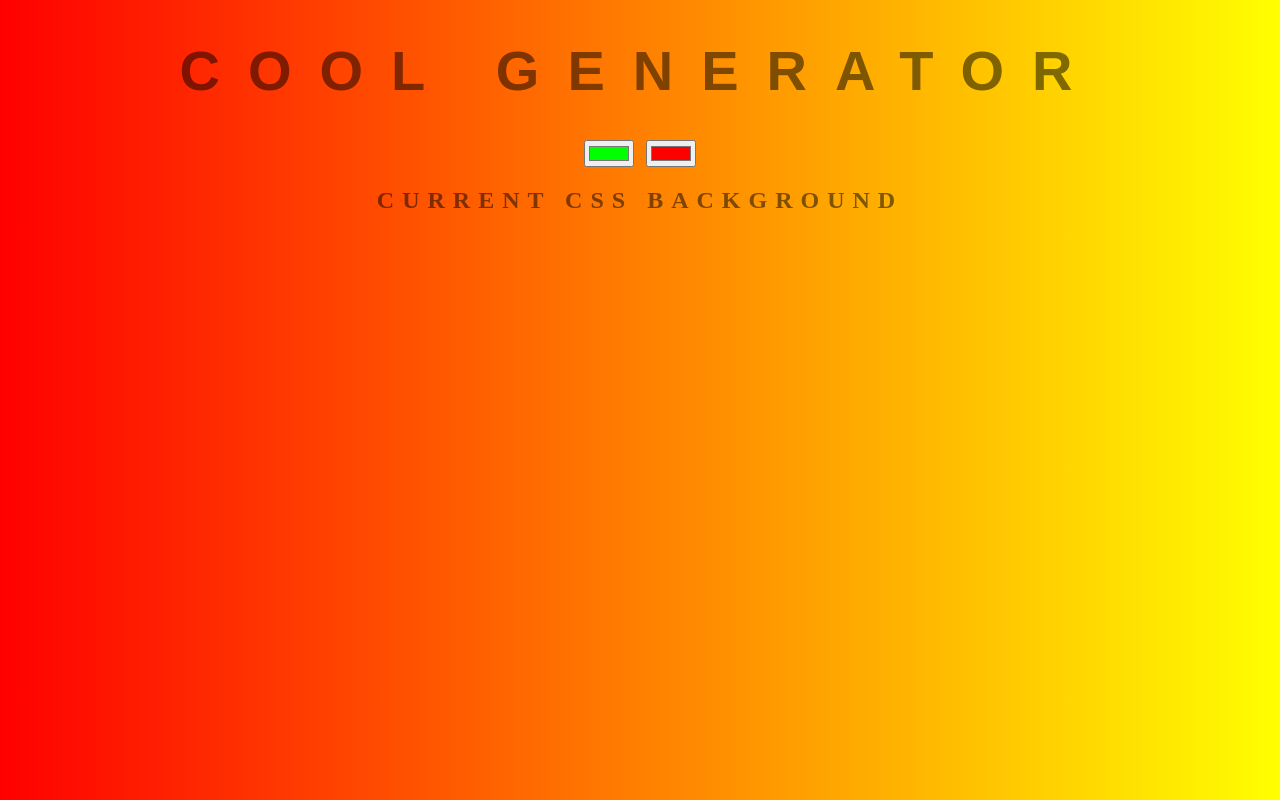
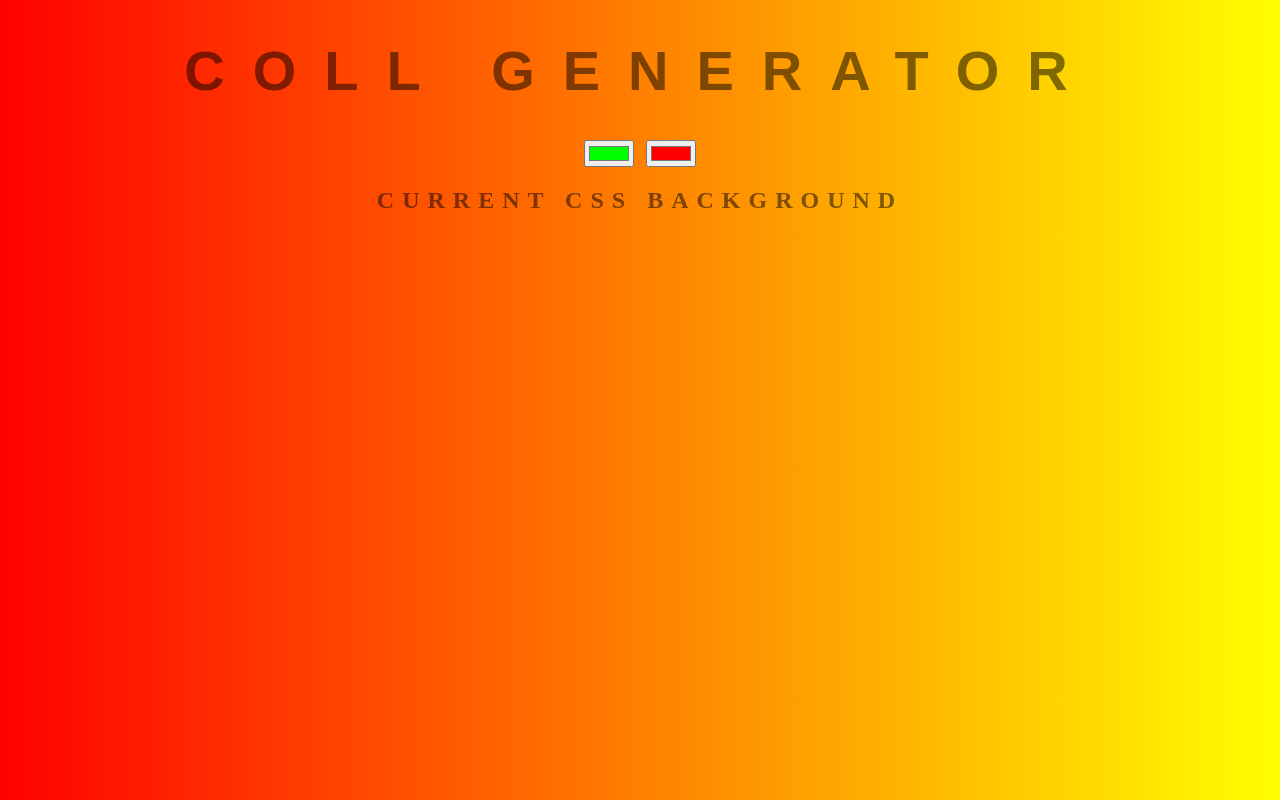
Before and after one commit to margon23/background-generator, a plain HTML site: page index.html in a window 1280 px wide. Drawn offline with Linux system fonts and the light colour scheme.

```diff
--- a/index.html
+++ b/index.html
@@ -5,7 +5,7 @@
 	<link rel="stylesheet" type="text/css" href="style.css">
 </head>
 <body id="gradient">
-	<h1>Cool Generator</h1>
+	<h1>COLL Generator</h1>
 	<input class="color1" type="color" name="color1" value="#00ff00">
 	<input class="color2" type="color" name="color2" value="#ff0000">
 	<h2>Current CSS Background</h2>
```
